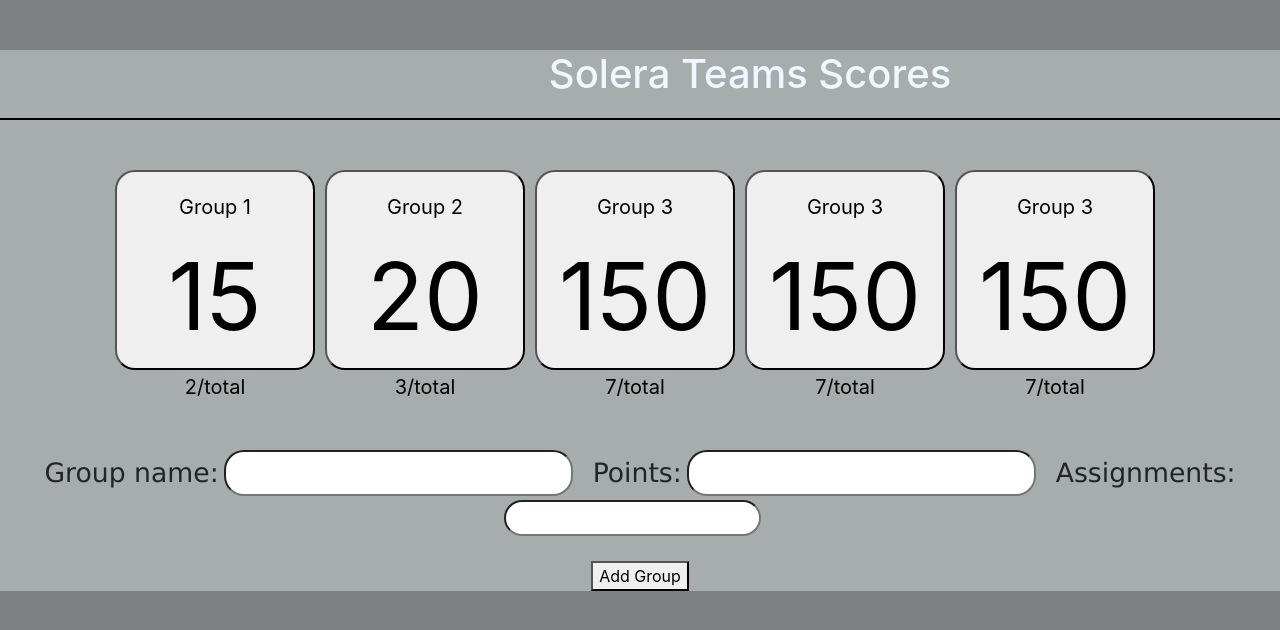
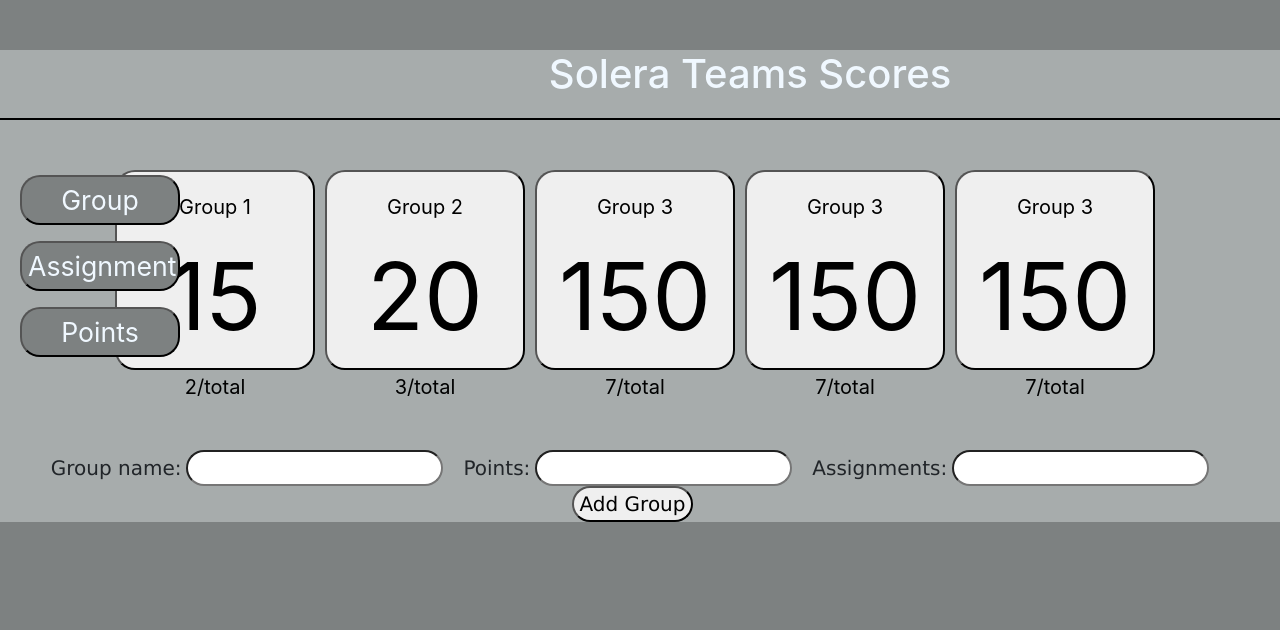
Before and after one commit to jndgoncalves/SoleraBootcampProject, a JavaScript app: page / in a window 1280 px wide. Shown: the top 630 px of the page. Built offline with nearby package versions, Linux system fonts and the light colour scheme; the HTML template or start-up script is replaced by a standard one.

Commit message:
css changes and added some buttons to main page

```diff
--- a/src/App.css
+++ b/src/App.css
@@ -34,14 +34,26 @@ div {
     margin: 25px auto;
     }
 
-/*button {
-    text-align: center;
-    height: 200px;
-    width: 200px;
-    padding: 20px;
-  }*/
-
-
   #App{
     background-color: rgb(167, 172, 172);
   }
+
+  #sideButtons{
+    position:absolute;
+    width: 200px;
+    height: 200px;
+    top: 150px;
+
+  }
+
+  #addGroup,
+  #addAssignment,
+  #addPoints{
+    border-radius: 20px;
+    font-size: 20pt;
+    height: 50px;
+    width: 160px;
+    background-color: rgb(125, 129, 129);
+    color:aliceblue;
+
+  }
--- a/src/App.js
+++ b/src/App.js
@@ -1,6 +1,7 @@
 import Group from "./Components/Group/Group";
 import "./App.css";
 import NewGroup from "./Components/NewGroup/NewGroup.js";
+import GroupForm from "./Components/NewGroup/GroupForm.js";
 
 
 const App = (props) => {
@@ -11,7 +12,12 @@ const App = (props) => {
 
   return <div className="App" id="App">
       <h1>Solera Teams Scores</h1>
-      <div class="BigDiv" id="BigDiv">
+      <div id="sideButtons">
+        <button onClick={clickHandler} id="addGroup" name="Add Group"> Group </button><p></p>
+        <button onClick={clickHandler} id="addAssignment" name="Add Assignment"> Assignment </button><p></p>
+        <button onClick={clickHandler} id="addAssignment" name="Add Extra Points"> Points </button>
+      </div>
+      <div className="BigDiv" id="BigDiv">
           <button onClick={clickHandler} >
             <Group name="Group 1" points="15" assignment="2"/>
           </button>
--- a/src/Components/NewGroup/GroupForm.css
+++ b/src/Components/NewGroup/GroupForm.css
@@ -1,13 +1,15 @@
 #textDiv input[type="number"],
-#textDiv input[type="text"]  {
+#textDiv input[type="text"],
+#textDiv button[type="submit"] {
     margin-right: 20px;
     margin-left: 5px;
     border-radius: 20px;
 
 }
 
-#textDiv {
-    font-size: 20pt;
+#textDiv
+{
+    font-size: 15pt;
     font-family:Verdana, Geneva, Tahoma, sans-serif;
     font-style:bold;
 }
--- a/src/Components/NewGroup/GroupForm.js
+++ b/src/Components/NewGroup/GroupForm.js
@@ -2,18 +2,16 @@ import "./GroupForm.css";
 
 const groupForm = () => {
     return <form>
-         <div id="textDiv">
-            <label for="text">Group name:</label>
+         <div id="textDiv" hidden="">
+            <label>Group name:</label>
             <input type="text" min="1" required="0"></input>
-            <label for="number">Points:</label>
+            <label>Points:</label>
             <input type="number" min="0" id="point" required="0"></input>
-            <label for="number">Assignments:</label>
+            <label>Assignments:</label>
             <input type="number" min="0" id="assignments" required="0"></input>
-        </div>
-        <div >
             <button type="submit">Add Group</button>
         </div>
-    </form>
+       </form>
 }
 
 export default groupForm;
```
